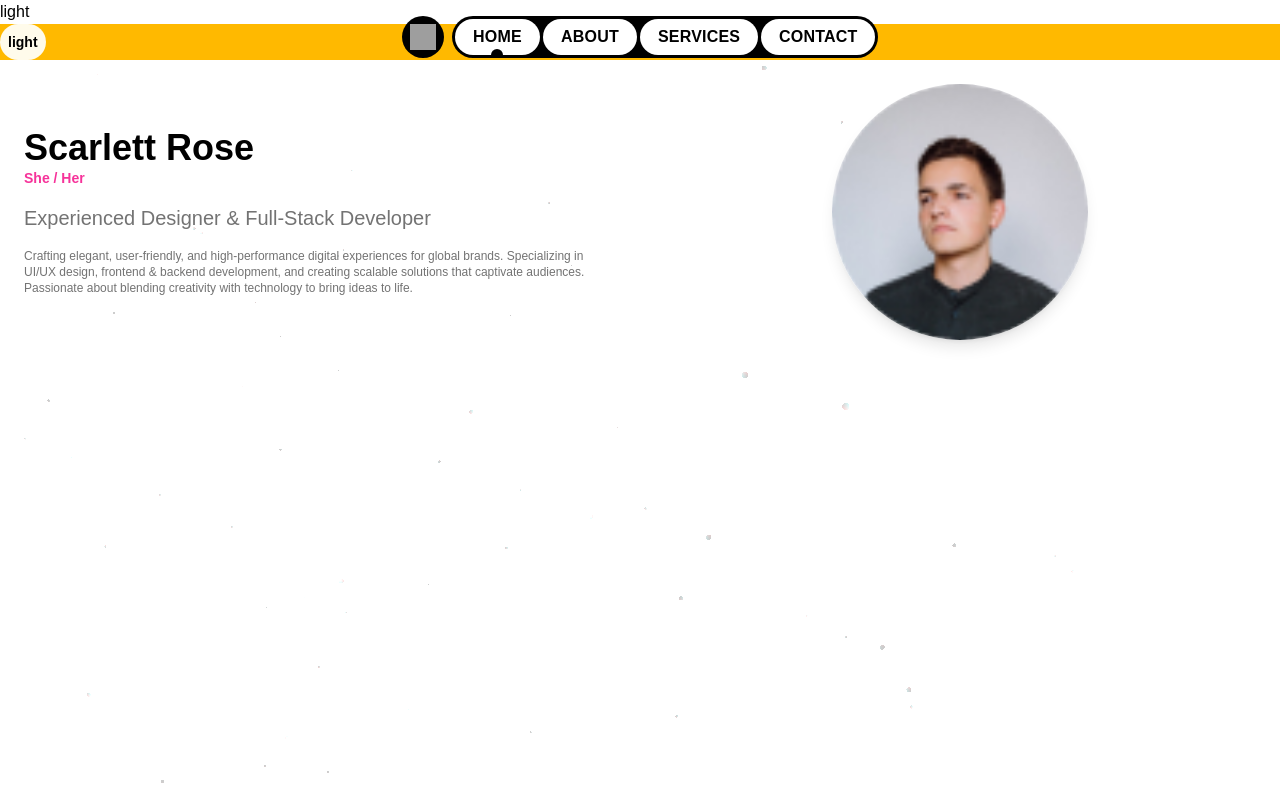
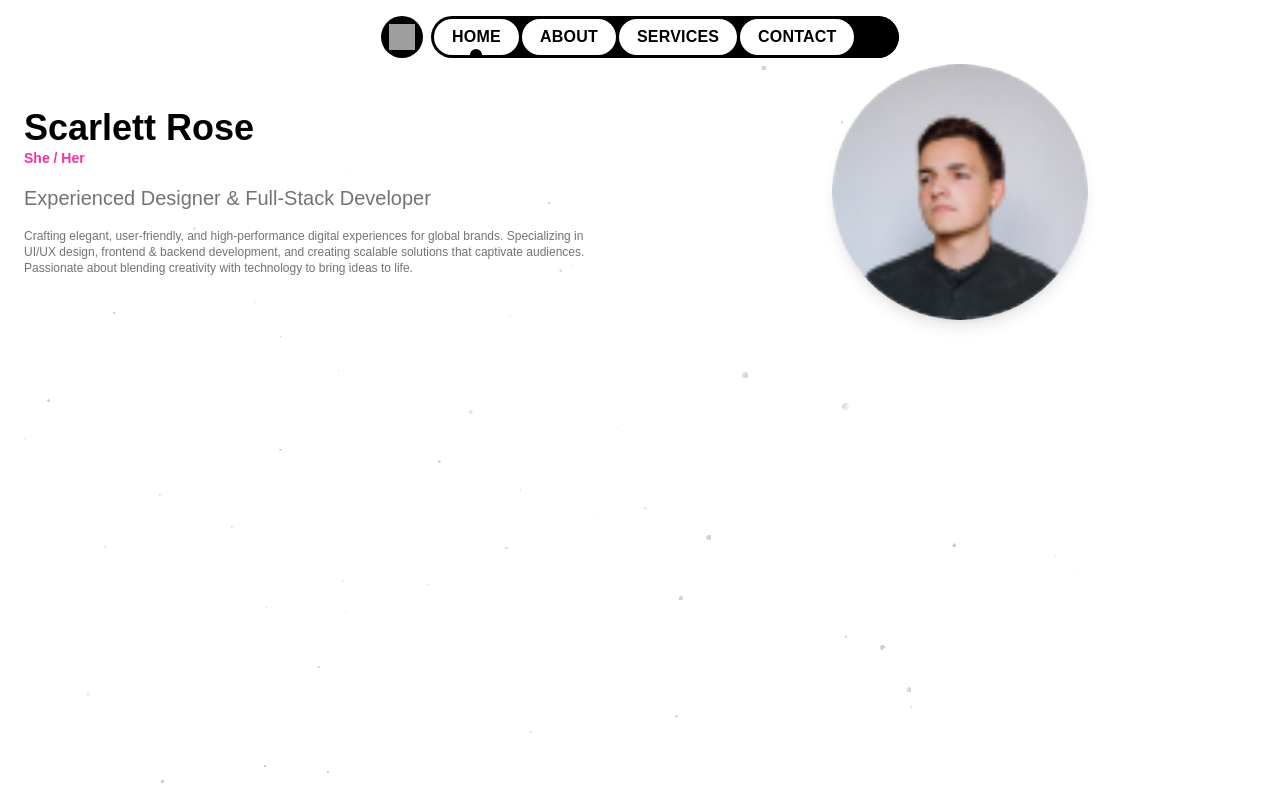
Before and after one commit to ahmedaldailami/First-Project, a React (Vite) app: page / in a window 1280 px wide. Built offline with nearby package versions, Linux system fonts and the light colour scheme; grey boxes are pictures that could not be loaded; the HTML template or start-up script is replaced by a standard one; a web font is replaced by a local one.

Commit message:
phone navbar

```diff
--- a/src/App.css
+++ b/src/App.css
@@ -11,7 +11,7 @@
 
 
 
-@font-face {
+/* @font-face {
     font-family: "Geist Sans";
     src: url("../node_modules/@vercel/fonts/geist-sans/GeistSans-Regular.woff2") format("woff2");
     font-weight: 400;
@@ -30,7 +30,7 @@
     src: url("../node_modules/@vercel/fonts/geist-sans/GeistSans-Bold.woff2") format("woff2");
     font-weight: 700;
     font-style: normal;
-}
+} */
 
 
 * {
--- a/src/App.jsx
+++ b/src/App.jsx
@@ -1,9 +1,6 @@
-import { useEffect, useState } from "react";
 import { HeroSection } from "./components/HeroSection"
 import Particles from "./components/Particles"
 import PillNav from "./components/PillNav"
-import { AnimatePresence, motion } from "framer-motion";
-import { log } from "three";
 import './App.css'
 
 // import { Sun, Moon } from "lucide-react";
@@ -13,23 +10,6 @@ import './App.css'
 
 function App() {
 
-
-  const [theme, setTheme] = useState(() => {
-    return localStorage.getItem("theme") || "light";
-  });
-
-
-  // Theme toggle
-  useEffect(() => {
-    if (theme === "dark") {
-      document.documentElement.classList.add("dark");
-    } else {
-      document.documentElement.classList.remove("dark");
-    }
-    localStorage.setItem("theme", theme);
-    console.log(theme);
-
-  }, [theme]);
 
 
 
@@ -76,57 +56,6 @@ function App() {
       </header>
 
 
-      <button className=" relative z-50" onClick={() => setTheme(theme === "dark" ? "light" : "dark")} >
-        {theme}
-      </button>
-
-
-      {/* Theme Toggle Button */}
-      <div className="bg-amber-400 relative z-50">
-
-        <motion.button
-          onClick={() => setTheme(theme === "dark" ? "light" : "dark")}
-          className="p-2 bg-amber-50 rounded-full text-sm font-semibold
-              hover:bg-pink-400 dark:hover:bg-pink-800 transition-colors
-               hidden md:block"
-        // whileHover={{ scale: 1.1 }}
-        // whileTap={{ scale: 0.9 }}
-        >
-
-          {/* <AnimatePresence mode="wait" initial={false}> */}
-          {theme === "dark" ? (
-            <motion.div
-              key="moon"
-              initial={{ y: -20, opacity: 0 }}
-              animate={{ y: 0, opacity: 1 }}
-              exit={{ y: 20, opacity: 0 }}
-              transition={{ duration: 0.2 }}
-            >
-
-              {/* <Moon size={20} className="text-gray-800 dark:text-white" /> */}
-              <span>dark</span>
-            </motion.div>
-          ) : (
-            <motion.div
-              key="sun"
-              initial={{ y: 20, opacity: 0 }}
-              animate={{ y: 0, opacity: 1 }}
-              exit={{ y: -20, opacity: 0 }}
-              transition={{ duration: 0.2 }}
-            >
-              {/* <Sun size={20} className="text-gray-800 dark:text-white" /> */}
-              <span>light</span>
-
-            </motion.div>
-          )}
-          {/* </AnimatePresence> */}
-        </motion.button>
-
-      </div>
-
-
-
-
       <HeroSection />
 
       {/* <section className="container m-auto min-h-dvh flex items-center ">
--- a/src/components/HeroSection.jsx
+++ b/src/components/HeroSection.jsx
@@ -6,7 +6,7 @@ export const HeroSection = () => {
     <motion.div
       id="hero"
       className="text-foreground bg-transparent flex flex-col md:flex-row
-      items-center justify-center max-w-7xl mx-auto w-full"
+      items-center justify-center max-w-7xl mx-auto w-full py-10"
       initial={{ opacity: 0 }}
       animate={{
         opacity: 1,
--- a/src/components/PillNav.jsx
+++ b/src/components/PillNav.jsx
@@ -10,7 +10,7 @@ const PillNav = ({
     className = '',
     ease = 'power3.easeOut',
     baseColor = '#fff',
-    pillColor = '#060010',
+    pillColor = '#000',
     hoveredPillTextColor = '#060010',
     pillTextColor,
     onMobileMenuClick,
@@ -28,6 +28,22 @@ const PillNav = ({
     const navItemsRef = useRef(null);
     const logoRef = useRef(null);
 
+    const [theme, setTheme] = useState(() => {
+        return localStorage.getItem("theme") || "light";
+    });
+
+
+    // Theme toggle
+    useEffect(() => {
+        if (theme === "dark") {
+            document.documentElement.classList.add("dark");
+        } else {
+            document.documentElement.classList.remove("dark");
+        }
+        localStorage.setItem("theme", theme);
+        console.log(theme);
+
+    }, [theme]);
     useEffect(() => {
         const layout = () => {
             circleRefs.current.forEach(circle => {
@@ -367,7 +383,23 @@ const PillNav = ({
                             );
                         })}
                     </ul>
+
+
+                    {/* Theme Toggle Button */}
+                    <button
+                        onClick={() => setTheme(theme === "dark" ? "light" : "dark")}
+                        className="rounded-full p-2 inline-flex items-center justify-center overflow-hidden"
+                        style={{
+                            width: 'var(--nav-h)',
+                            height: 'var(--nav-h)',
+                            background: 'var(--base, #000)'
+                        }}
+                    >
+                        {theme}
+                    </button>
+
                 </div>
+
 
                 <button
                     ref={hamburgerRef}
@@ -447,6 +479,18 @@ const PillNav = ({
                         );
                     })}
                 </ul>
+                {/* Theme Toggle Button */}
+                <button
+                    onClick={() => setTheme(theme === "dark" ? "light" : "dark")}
+                    className="rounded-full p-2 inline-flex items-center justify-center overflow-hidden"
+                    style={{
+                        width: 'var(--nav-h)',
+                        height: 'var(--nav-h)',
+                        background: 'var(--base, #000)'
+                    }}
+                >
+                    {theme}
+                </button>
             </div>
         </div>
     );
--- a/src/index.css
+++ b/src/index.css
@@ -8,6 +8,5 @@
 
 }
 body{
-    background: #000;
-    color: #fff;
+ /* padding-top: 200px; */
 }
```
